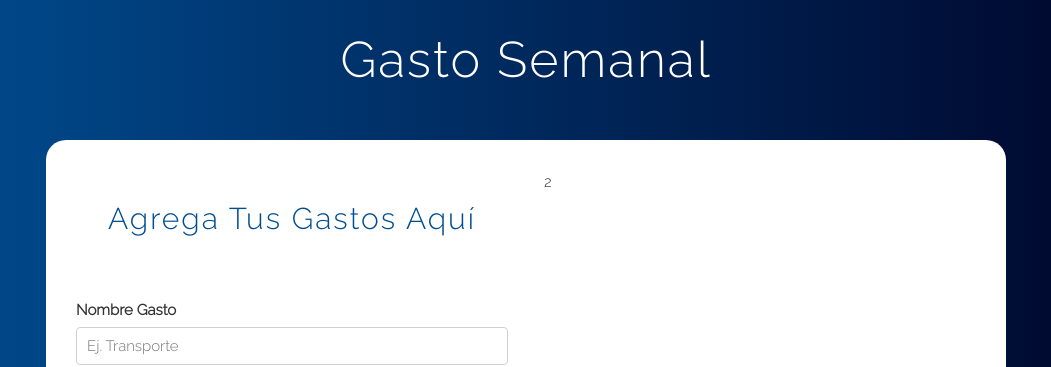
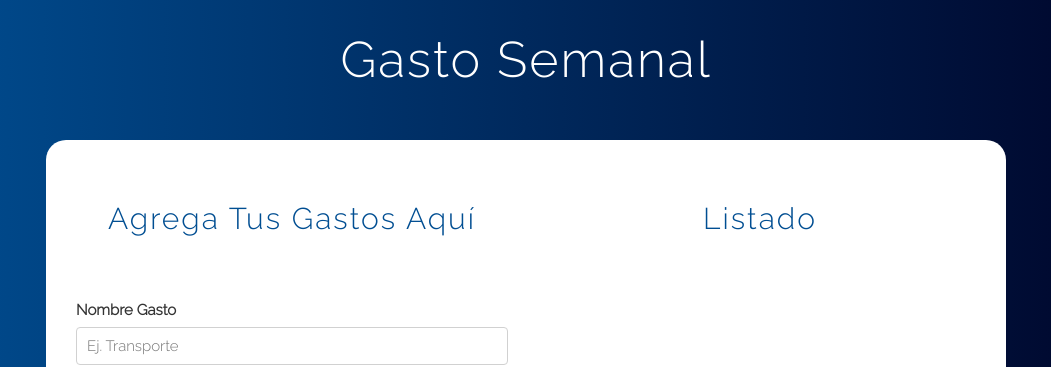
Before and after one commit to jmdc89/react15apps, a React (Create React App) app: page / in a window 1280 px wide. Both pictures are taken after typing "5" into the empty fields and a click on the input "Definir Presupuesto". Shown: the top 367 px of the page, without its empty margins (114-1165 px from the left). Built offline with nearby package versions, Linux system fonts and the light colour scheme.

Commit message:
ExpenseStyle

```diff
--- /dev/null
+++ b/src/components/budget/Expense.js
@@ -0,0 +1,12 @@
+import React from 'react';
+
+const Expense = ({gasto}) => (
+    <li className="gastos">
+        <p>
+            {gasto.nombre}
+
+            <span className="gasto">${gasto.cantidad}</span>
+        </p>
+    </li>
+);
+export default Expense;
--- a/src/components/budget/Form.js
+++ b/src/components/budget/Form.js
@@ -57,9 +57,9 @@
             <div className="campo">
                 <label>Cantidad Gasto</label>
                 <input
-                    type="text"
+                    type="number"
                     className="u-full-width"
-                    placeholder="Ej. Transporte"
+                    placeholder="Ej. 300"
                     value={cantidad}
                     onChange={e => guardarCantidad(parseInt(e.target.value, 10))}
                 />
--- /dev/null
+++ b/src/components/budget/List.js
@@ -0,0 +1,18 @@
+import React from 'react';
+import Expense from './Expense';
+import {GastosRealizados} from './styles/Budget';
+
+const List = ({gastos}) => (
+    <GastosRealizados>
+        <h2>Listado</h2>
+        {gastos.map(gasto => (
+            <Expense
+               key={gasto.id}
+               gasto={gasto}
+            />
+        ))}
+
+    </GastosRealizados>
+);
+
+export default List;
--- a/src/components/budget/index.js
+++ b/src/components/budget/index.js
@@ -1,6 +1,7 @@
 import React, {useState} from 'react';
 import Question from './Question';
 import Form from './Form';
+import List from './List';
 import {Contenido} from './styles/Budget.js';
 
 function Budget() {
@@ -43,7 +44,9 @@
                             </div>
 
                             <div className="one-half column">
-                                2
+                                <List
+                                    gastos={gastos}
+                                />
                             </div>
                         </div>
                     )
--- a/src/components/budget/styles/Budget.js
+++ b/src/components/budget/styles/Budget.js
@@ -27,3 +27,31 @@
     border-color: #f5c6cb;
     text-align: center;
 `;
+
+export const GastosRealizados = styled.div`
+    margin-bottom: 2rem;
+
+    li{
+    list-style: none;
+    margin-bottom: 0rem;
+    border-bottom: 1px solid #e1e1e1;
+    padding: 1rem 0;
+     }
+
+     li:last-of-type {
+    margin-bottom: 0!important;
+    }
+
+    li p {
+    display: flex;
+    justify-content: space-between;
+    align-items: center;
+    margin:0;
+    }
+
+    li p .gasto {
+    background-color: #004085;
+    padding: 1rem;
+    color:white;
+  }
+`;
```
